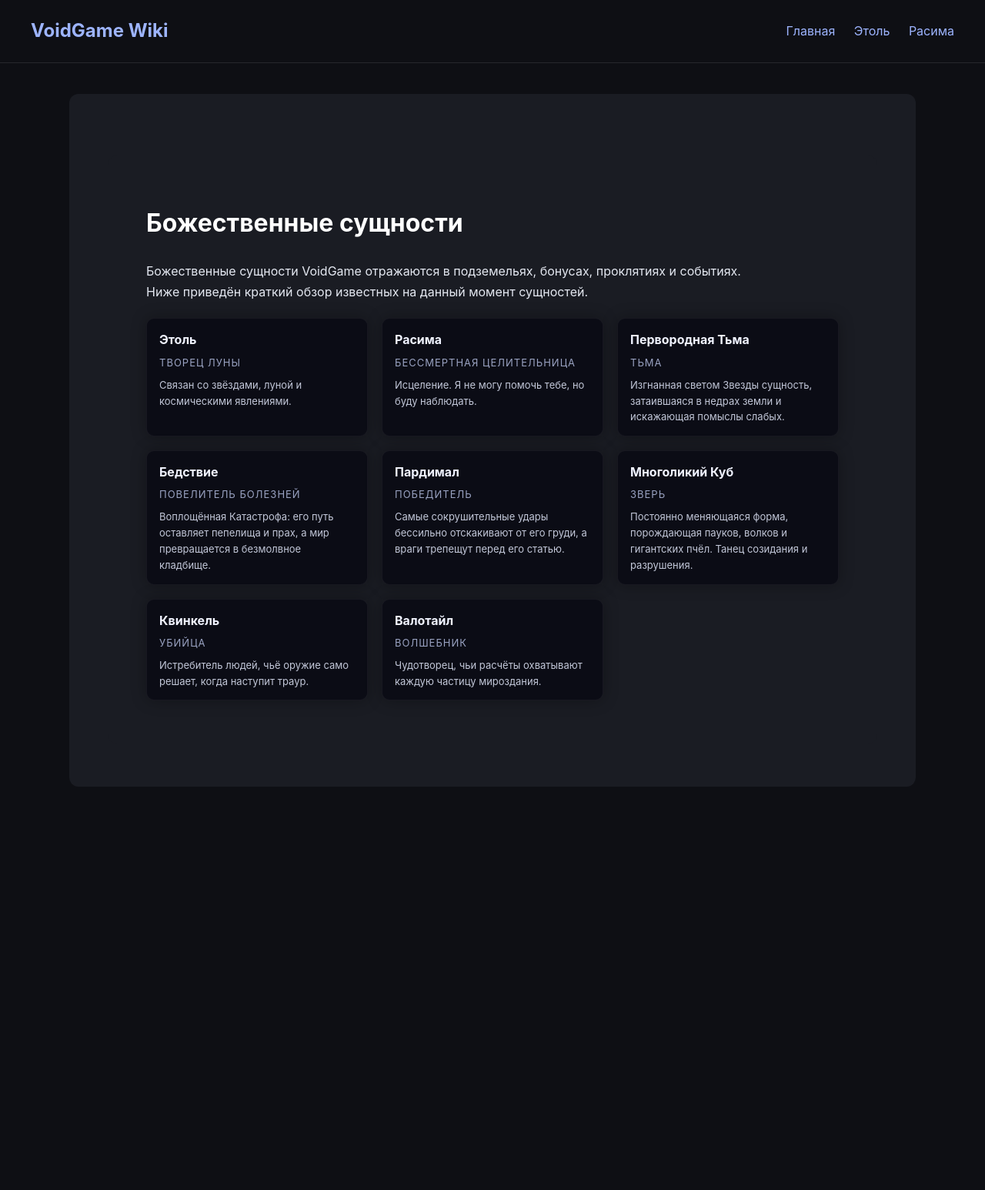
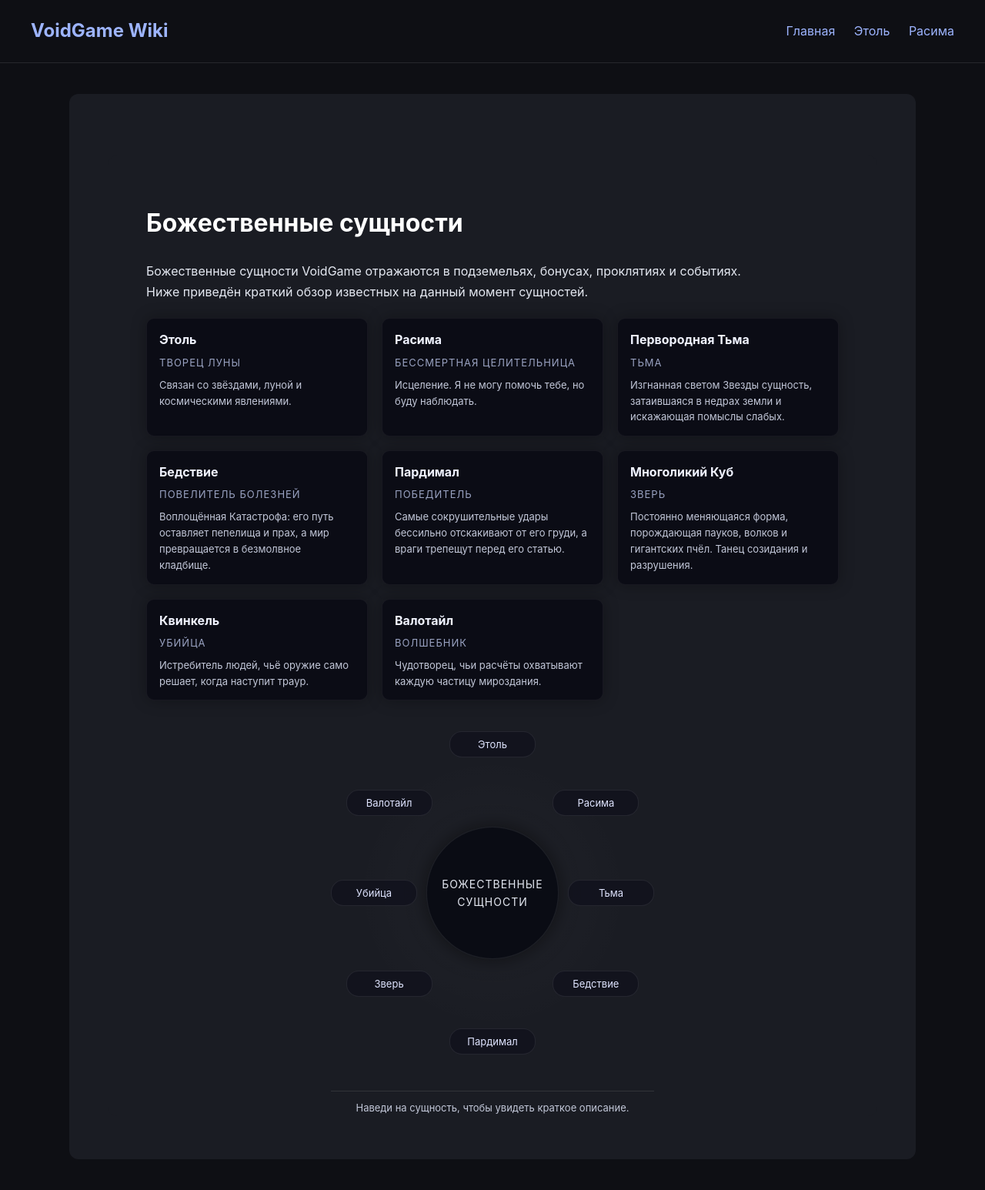
Before and after one commit to tveiv/tveiv.github.io, a Jekyll site: the page built from entities.md, in a window 1280 px wide. Shown: the whole page at 77% size. Built offline with Jekyll 4.4.1, drawn with Linux system fonts in a browser that asks for light colours; before the commit the page ends 1062 px from its top, so only the background shows below that.

Commit message:
Попытка повторить круг из игры

```diff
--- a/assets/css/style.css
+++ b/assets/css/style.css
@@ -347,3 +347,83 @@ main {
   color: #c2c7d8;
   line-height: 1.6;
 }
+
+/* ===== Круг сущностей на хабе ===== */
+
+.entity-wheel {
+  position: relative;
+  width: 420px;
+  height: 420px;
+  margin: 40px auto;
+  border-radius: 50%;
+  /* лёгкий фон, чтобы было видно круг */
+  background: radial-gradient(circle, rgba(255,255,255,0.03) 0%, rgba(0,0,0,0) 60%);
+}
+
+.entity-wheel-center {
+  position: absolute;
+  top: 50%;
+  left: 50%;
+  transform: translate(-50%, -50%);
+  width: 150px;
+  height: 150px;
+  border-radius: 50%;
+  background: rgba(10, 12, 20, 0.95);
+  display: flex;
+  align-items: center;
+  justify-content: center;
+  text-align: center;
+  padding: 10px;
+  font-size: 14px;
+  text-transform: uppercase;
+  letter-spacing: 1px;
+  border: 1px solid rgba(255,255,255,0.08);
+  box-shadow: 0 0 25px rgba(0,0,0,0.5);
+}
+
+/* Общий стиль пунктов круга */
+.entity-wheel-item {
+  position: absolute;
+  width: 110px;
+  height: 32px;
+  line-height: 32px;
+  text-align: center;
+  border-radius: 16px;
+  background: rgba(18, 20, 30, 0.95);
+  border: 1px solid rgba(255,255,255,0.08);
+  color: #dfe4ff;
+  font-size: 13px;
+  text-decoration: none;
+  transition: transform 0.2s ease, box-shadow 0.2s ease, background 0.2s ease;
+}
+
+.entity-wheel-item:hover {
+  background: rgba(45, 60, 120, 0.95);
+  box-shadow: 0 0 18px rgba(120, 150, 255, 0.6);
+  transform: scale(1.08);
+}
+
+/* Позиции по кругу (8 сущностей) */
+.entity-wheel-etol      { top: 0%;   left: 50%; transform: translate(-50%, 0); }
+.entity-wheel-rasima    { top: 18%;  left: 82%; transform: translate(-50%, 0); }
+.entity-wheel-darkness  { top: 50%;  left: 100%; transform: translate(-100%, -50%); }
+.entity-wheel-calamity  { top: 82%;  left: 82%; transform: translate(-50%, -100%); }
+.entity-wheel-pardimal  { top: 100%; left: 50%; transform: translate(-50%, -100%); }
+.entity-wheel-beast     { top: 82%;  left: 18%; transform: translate(-50%, -100%); }
+.entity-wheel-killer    { top: 50%;  left: 0%;  transform: translate(0, -50%); }
+.entity-wheel-valotile  { top: 18%;  left: 18%; transform: translate(-50%, 0); }
+
+/* Подсказка */
+.entity-wheel-tooltip {
+  position: absolute;
+  bottom: -80px;
+  left: 50%;
+  transform: translateX(-50%);
+  width: 100%;
+  max-width: 420px;
+  font-size: 13px;
+  color: #c2c7d8;
+  text-align: center;
+  padding-top: 10px;
+  border-top: 1px solid rgba(255,255,255,0.10);
+}
--- a/entities.md
+++ b/entities.md
@@ -77,6 +77,79 @@ permalink: /entities/
   </div>
 </div>
 
+
 </div> <!-- .entity-grid -->
 
+<div class="entity-wheel">
+
+  <div class="entity-wheel-center">
+    Божественные<br>сущности
+  </div>
+
+  <a href="/etol/" class="entity-wheel-item entity-wheel-etol"
+     data-desc="Творец Луны, бог звёзд и создатель лунного цикла.">
+    Этоль
+  </a>
+
+  <a href="/rasima/" class="entity-wheel-item entity-wheel-rasima"
+     data-desc="Бессмертная целительница, связанная с Исцелением и воспоминаниями.">
+    Расима
+  </a>
+
+  <a href="/darkness/" class="entity-wheel-item entity-wheel-darkness"
+     data-desc="Первородная Тьма, изгнанная светом Звезды.">
+    Тьма
+  </a>
+
+  <a href="/calamity/" class="entity-wheel-item entity-wheel-calamity"
+     data-desc="Повелитель болезней, следом за которым приходят пепелища и прах.">
+    Бедствие
+  </a>
+
+  <a href="/pardimal/" class="entity-wheel-item entity-wheel-pardimal"
+     data-desc="Победитель, чья воля ломается только проклятиями Бедствия.">
+    Пардимал
+  </a>
+
+  <a href="/beast/" class="entity-wheel-item entity-wheel-beast"
+     data-desc="Многоликий Куб, порождающий зверей и меняющий форму.">
+    Зверь
+  </a>
+
+  <a href="/killer/" class="entity-wheel-item entity-wheel-killer"
+     data-desc="Квинкель, чьё оружие само решает, когда придёт траур.">
+    Убийца
+  </a>
+
+  <a href="/valotile/" class="entity-wheel-item entity-wheel-valotile"
+     data-desc="Волшебник, чьи расчёты охватывают всё мироздание.">
+    Валотайл
+  </a>
+
+  <div class="entity-wheel-tooltip" id="entityWheelTooltip">
+    Наведи на сущность, чтобы увидеть краткое описание.
+  </div>
+
+</div>
+
+<script>
+document.addEventListener('DOMContentLoaded', function() {
+  const items = document.querySelectorAll('.entity-wheel-item');
+  const tooltip = document.getElementById('entityWheelTooltip');
+  if (!tooltip) return;
+
+  const defaultText = 'Наведи на сущность, чтобы увидеть краткое описание.';
+
+  items.forEach(item => {
+    item.addEventListener('mouseenter', () => {
+      const desc = item.getAttribute('data-desc');
+      tooltip.textContent = desc || defaultText;
+    });
+    item.addEventListener('mouseleave', () => {
+      tooltip.textContent = defaultText;
+    });
+  });
+});
+</script>
+
 </div> <!-- .void-article -->
```
